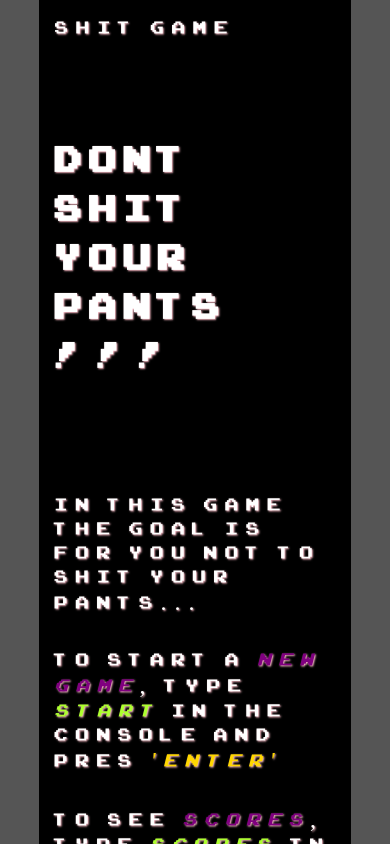
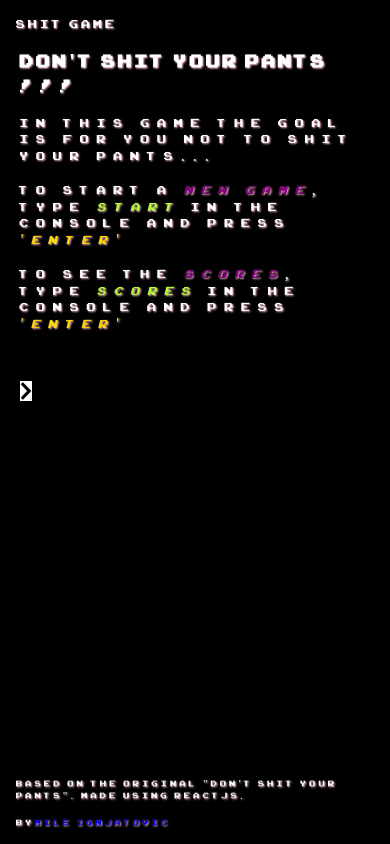
Before and after one commit to BurekLord/ReactJS, a React (Create React App) app in the folder shit-game/: page / in a window 390 px wide. Built offline with nearby package versions, Linux system fonts and the light colour scheme.

Commit message:
added responsivness

```diff
--- a/shit-game/public/index.html
+++ b/shit-game/public/index.html
@@ -2,14 +2,14 @@
 <html lang="en">
   <head>
     <meta charset="utf-8" />
-    <link rel="icon" href="%PUBLIC_URL%/favicon.ico" />
+    <link rel="icon" href="%PUBLIC_URL%/icon.png" />
     <meta name="viewport" content="width=device-width, initial-scale=1" />
     <meta name="theme-color" content="#000000" />
     <meta
       name="description"
       content="Web site created using create-react-app"
     />
-    <link rel="apple-touch-icon" href="logo192.png" />
+    <link rel="apple-touch-icon" href="icon.png" />
     <!--
       manifest.json provides metadata used when your web app is installed on a
       user's mobile device or desktop. See https://developers.google.com/web/fundamentals/web-app-manifest/
--- a/shit-game/src/containers/main/main.js
+++ b/shit-game/src/containers/main/main.js
@@ -73,7 +73,7 @@
             {answer: 'go to door', response: 'Oh shiiit!'},
             {answer: 'go to the door', response: 'The door is shut!'},
         ],
-        failMessage: 'You shat your pants',
+        failMessage: 'You shat your pants... You are such a looser...',
         successMessage: 'You didnt shit your pants!'
     }
     handleChange = (event) => {
@@ -138,12 +138,13 @@
                         if (this.state.counter === Math.floor((Math.random() * 15) + 12)) {
                             this.setState({text: 'Hurry Up! You realy dont want to shit your pants'})
                         }
-                        console.log(this.state.counter)
                         if (this.state.counter === 0) {
-                            this.setState({success: false})
-                            this.setState({text: this.state.failMessage});
-                            this.setState({currentImg: this.state.shitInPantsImg});
-                            clearInterval(this.state.interval)
+                            if (this.state.firstStepPassed) {
+                                this.completeGame();
+                                this.setState({text: 'You cant hold it any more, so you just take a dump on the floor. But since you already took your pants off, its OK !'});
+                            } else {
+                                this.failGame();
+                            }
                         }
                     }, 1000)});
                 });
@@ -317,23 +318,41 @@
         let counter;
         let img = (
         <div className={classes.content}>
-            <h1>Dont shit your pants !!!</h1>
+            <h1>Don't Shit Your Pants !!!</h1>
             <div>In  this  game  the  goal  is  for  you  not  to  shit  your  pants...</div>
-            <div>To  start  a  <span className={classes.colorPurple}>new  game</span>,  type  <span className={classes.colorGreen}>start</span>  in  the  console  and  pres  <span className={classes.colorGold}>'Enter'</span></div>
-            <div>To  see  <span className={classes.colorPurple}>scores</span>,  type  <span className={classes.colorGreen}>scores</span>  in  the  console  and  pres  <span className={classes.colorGold}>'Enter'</span></div>
+            <div>To  start  a  <span className={classes.colorPurple}>new  game</span>,  type  <span className={classes.colorGreen}>start</span>  in  the  console  and  press  <span className={classes.colorGold}>'Enter'</span></div>
+            <div>To  see  the  <span className={classes.colorPurple}>scores</span>,  type  <span className={classes.colorGreen}>scores</span>  in  the  console  and  press  <span className={classes.colorGold}>'Enter'</span></div>
         </div>
         );
         if (this.state.gameStarted){
-            img = <img className={classes.content} src={this.state.currentImg} alt="game progress depiction"/>
+            img = <img className={[classes.content, classes.image]} src={this.state.currentImg} alt="game progress depiction"/>
             counter = (
-                <div>00 : {this.state.counter}</div>
+                <div>00 : {this.state.counter < 10 ? '0' : ''}{this.state.counter}</div>
             )
+        }
+
+        let helperCountDown;
+        if (this.state.gameStarted) {
+            helperCountDown = (<div className={classes.helperCountDown}>00 : {this.state.counter < 10 ? '0' : ''}{this.state.counter}</div>)
+        } else {
+            helperCountDown = null;
+        }
+
+        let resetButton
+        if (this.state.success || this.state.fail) {
+            resetButton = (<button className={ classes.btn} onClick={this.resetGame}><span>...Reset game</span></button>)
+        } else {
+            resetButton = null;
         }
 
         return (
         <div className={classes.main}>
             <header className={classes.header}>Shit Game {counter}</header>
-            {img}
+            <div>
+                {img}
+                {helperCountDown}
+                {resetButton}
+            </div>
             <div className={classes.center}>
                 <div className={classes.text}>{this.state.text}</div>
                 <div className={classes.inputBox}>
@@ -347,6 +366,10 @@
                         onKeyDown={this.handleKeyDown}/>
                 </div>
             </div>
+            <footer>
+                <div>Based on the original "Don't Shit Your Pants". Made using ReactJs.</div>
+                <div>By<a href="https://linkedin.com/in/mile-ignjatovic-683188138">Mile Ignjatovic</a></div>
+            </footer>
         </div>
         )
     }
--- a/shit-game/src/containers/main/main.module.css
+++ b/shit-game/src/containers/main/main.module.css
@@ -7,6 +7,8 @@
     font-size: 1.5rem;
     margin-bottom: 2rem;
     letter-spacing: .5rem;
+    display: flex;
+    flex-direction: column;
 }
 .content {
     width: 90%;
@@ -52,7 +54,8 @@
 
 .inputBox {
     display: flex;
-    margin-top: 2rem;
+    margin-top: 1rem;
+
 }
 
 .center {
@@ -60,7 +63,7 @@
     display: flex;
     margin: auto;
     flex-direction: column;
-    margin-top: 2rem;
+    margin-top: 1rem;
 }
 
 i {
@@ -99,6 +102,22 @@
     -moz-animation: blink 1s steps(5, start) infinite;
 }
 
+footer {
+    font-size: 1rem;
+    margin: auto;
+    display: flex;
+    width: 90%;
+    flex-direction: column;
+}
+
+footer div {
+    margin-bottom: 2rem;
+}
+
+.helperCountDown {
+    visibility: hidden;
+}
+
 @keyframes blink {
     to {
         visibility: hidden;
@@ -127,3 +146,115 @@
         width: 80%;
     }
 }
+
+a {
+    text-decoration: none;
+}
+
+@media (max-width: 501px) {
+    .main {
+        width: 100%;
+        font-size: 1rem;
+        letter-spacing: .2rem;
+    }
+
+    .content h1 {
+        font-size: 1.5rem;
+        margin-bottom: 1rem;
+        margin-top: 0;
+    }
+
+    .content div, span {
+        font-size: 1rem;
+        margin-bottom: 1rem;
+        letter-spacing: .5rem;
+    }
+
+    .input {
+        font-size: 1rem;
+    }
+
+    .svg {
+        width: .8rem;
+    }
+    footer {
+        font-size: .7rem;
+        margin: 0 1rem;
+        display: flex;
+        flex-direction: column;
+    }
+
+    footer div {
+        margin-bottom: 1rem;
+    }
+}
+
+@media (max-height: 400px) {
+
+    header {
+        display: none;
+    }
+
+    img {
+        width: 75%;
+        display: flex;
+        margin: auto;
+    }
+
+  .main,.center {
+    margin-bottom: 3rem;
+  }
+  .main .content div {
+    display: none;
+  }
+  input {
+    font-size: 2rem;
+  }
+  .helperCountDown {
+        visibility: visible;
+         right: 4rem;
+        position: absolute;
+        bottom: 6rem;
+  }
+
+  .btn {
+    position: absolute;
+    top: 0;
+    left: 0;
+    width: 100%;
+    height: 100%;
+    border: none;
+    background: rgba(255,255,255, .2);
+    padding: .7rem;
+    color: wheat;
+    border-radius: 6px;
+  }
+
+  .btn span {
+    position: absolute;
+    font-size: 1rem;
+    margin-top: 0;
+    margin-bottom: 0;
+    letter-spacing: initial;
+  }
+}
+
+
+@media (max-height: 300px) {
+
+    img {
+        width: 60%;
+    }
+
+  .helperCountDown {
+         right: 4rem;
+        bottom: 5rem;
+  }
+
+  .btn {
+
+    right: 4rem;
+    bottom: 5rem;
+    padding: .4rem;
+  }
+}
```
Also changed, not shown: shit-game/public/icon.png (added).
